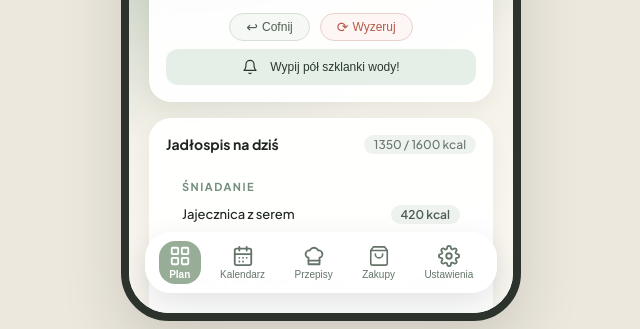
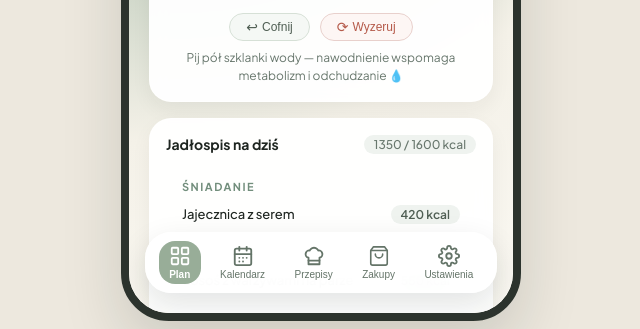
Before and after one commit to renata89/kuchenny-plan, a website: page index.html in a window 1280 px wide. Both pictures are taken after a click on the button "Renata". Shown: the part 531-860 px from the top of the page, without its empty margins (319-959 px from the left). Drawn offline with Linux system fonts and the light colour scheme.

Commit message:
Zastąpiono przycisk przypominania tekstem o nawodnieniu, usunięto toast

```diff
--- a/app.js
+++ b/app.js
@@ -1622,16 +1622,6 @@ app.water = {
     this.updateFull();
   },
 
-  remind() {
-    const toast = document.getElementById('water-toast');
-    toast.classList.add('show');
-    setTimeout(() => toast.classList.remove('show'), 5000);
-  },
-
-  dismissToast() {
-    document.getElementById('water-toast').classList.remove('show');
-  },
-
   updateUI() {
     const total = this.getTotal();
     const activeUser = app.auth.getActiveUser();
--- a/index.html
+++ b/index.html
@@ -100,10 +100,9 @@
             <span class="action-icon">⟳</span> Wyzeruj
           </button>
         </div>
-        <button class="water-reminder" onclick="app.water.remind()">
-          <svg width="16" height="16" viewBox="0 0 24 24" fill="none" stroke="currentColor" stroke-width="1.75" stroke-linecap="round" stroke-linejoin="round" style="vertical-align:middle;margin-right:4px"><path d="M6 8a6 6 0 0 1 12 0c0 7 3 9 3 9H3s3-2 3-9"/><path d="M10.3 21a1.94 1.94 0 0 0 3.4 0"/></svg>
-          Wypij pół szklanki wody!
-        </button>
+        <p class="water-motivation">
+          Pij pół szklanki wody — nawodnienie wspomaga metabolizm i odchudzanie 💧
+        </p>
       </div>
 
       <div id="dash-today-meals" class="card" style="margin-top:16px">
@@ -341,13 +340,7 @@
     </div>
   </div>
 
-  <!-- Water Toast -->
-  <div id="water-toast" class="toast">
-    <svg width="20" height="20" viewBox="0 0 24 24" fill="none" stroke="#5297C7" stroke-width="1.75" stroke-linecap="round" stroke-linejoin="round"><path d="M12 2.69l5.66 5.66a8 8 0 1 1-11.31 0z"/></svg>
-    <span>Wypij pół szklanki wody!</span>
-    <button onclick="app.water.dismissToast()">✓</button>
   </div>
-</div>
 
 <script src="app.js"></script>
 <script>
--- a/styles.css
+++ b/styles.css
@@ -302,25 +302,14 @@ body {
   line-height: 1;
 }
 
-/* Water reminder banner */
-.water-reminder {
-  width: 100%;
-  margin-top: 8px;
-  background: #E5EFE7;
-  border-radius: 12px;
-  padding: 10px 12px;
-  display: flex;
-  align-items: center;
-  justify-content: center;
-  gap: 8px;
+/* Water reminder text */
+.water-motivation {
+  text-align: center;
+  margin: 8px 0 0;
   font-size: 12px;
-  font-weight: 500;
-  color: #29382C;
-  border: none;
-  cursor: pointer;
-  transition: background 0.15s;
+  color: #68776D;
+  line-height: 1.5;
 }
-.water-reminder:active { background: #D5E3D9; }
 
 /* Meal cards */
 .meal-card {
@@ -627,22 +616,6 @@ body {
   display: none;
 }
 
-/* Toast */
-.toast {
-  display: none; position: fixed; bottom: 100px; left: 50%; transform: translateX(-50%);
-  background: rgba(255,255,255,0.96); backdrop-filter: blur(12px);
-  border: 1px solid rgba(191,225,249,0.4);
-  border-radius: 20px; padding: 14px 20px;
-  color: #1F2621; font-size: 14px; z-index: 150;
-  align-items: center; gap: 12px; max-width: 320px;
-  box-shadow: 0 12px 32px rgba(20,35,25,0.12);
-  animation: slideUp 0.3s ease; font-weight: 500;
-}
-.toast.show { display: flex; }
-.toast button {
-  background: #728E7C; color: #FFFFFF; border: none;
-  padding: 6px 16px; border-radius: 12px; font-size: 12px; font-weight: 600; cursor: pointer;
-}
 @keyframes slideUp { from { transform: translateX(-50%) translateY(20px); opacity: 0; } to { transform: translateX(-50%) translateY(0); opacity: 1; } }
 
 /* Empty state */
```
